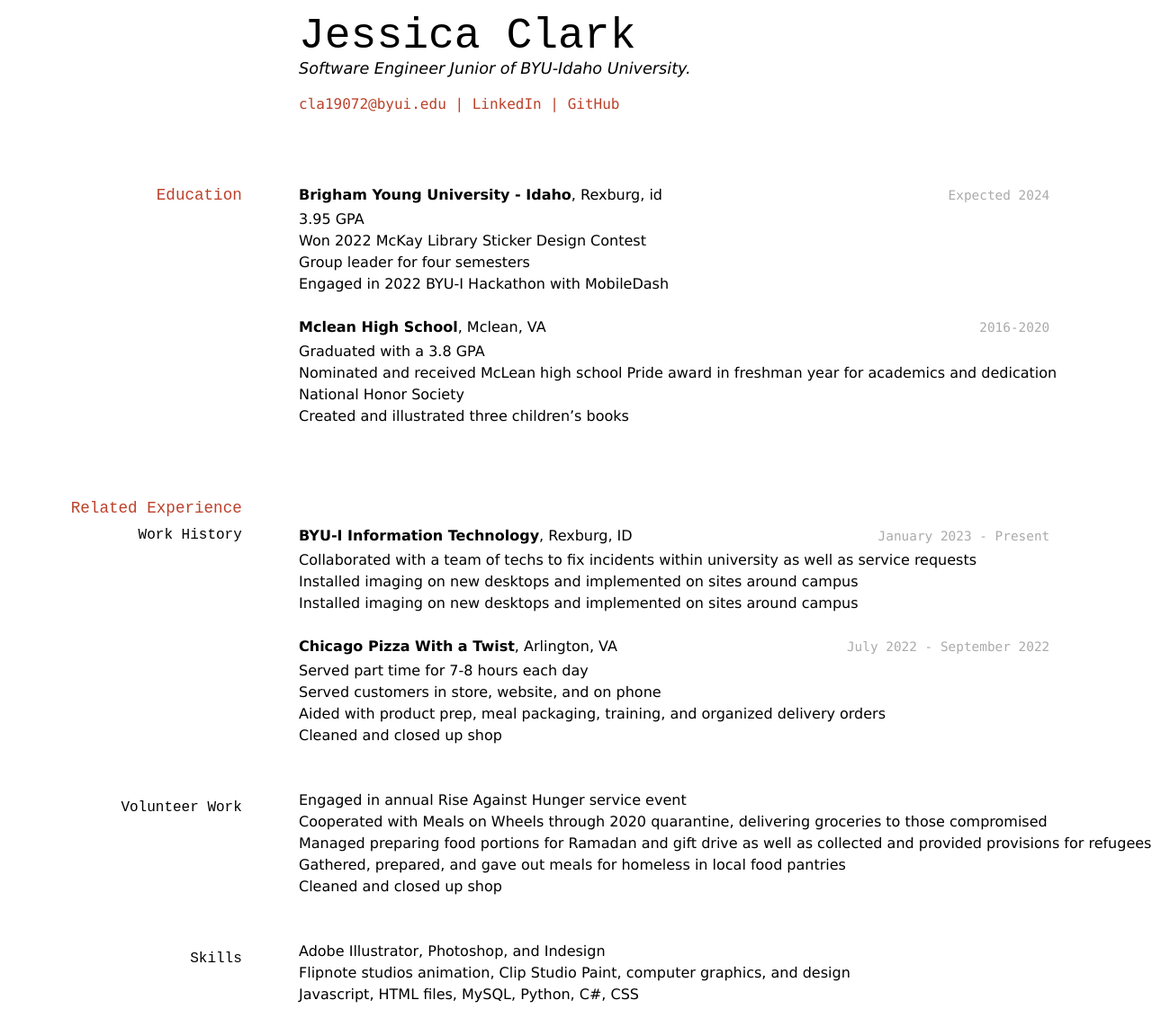
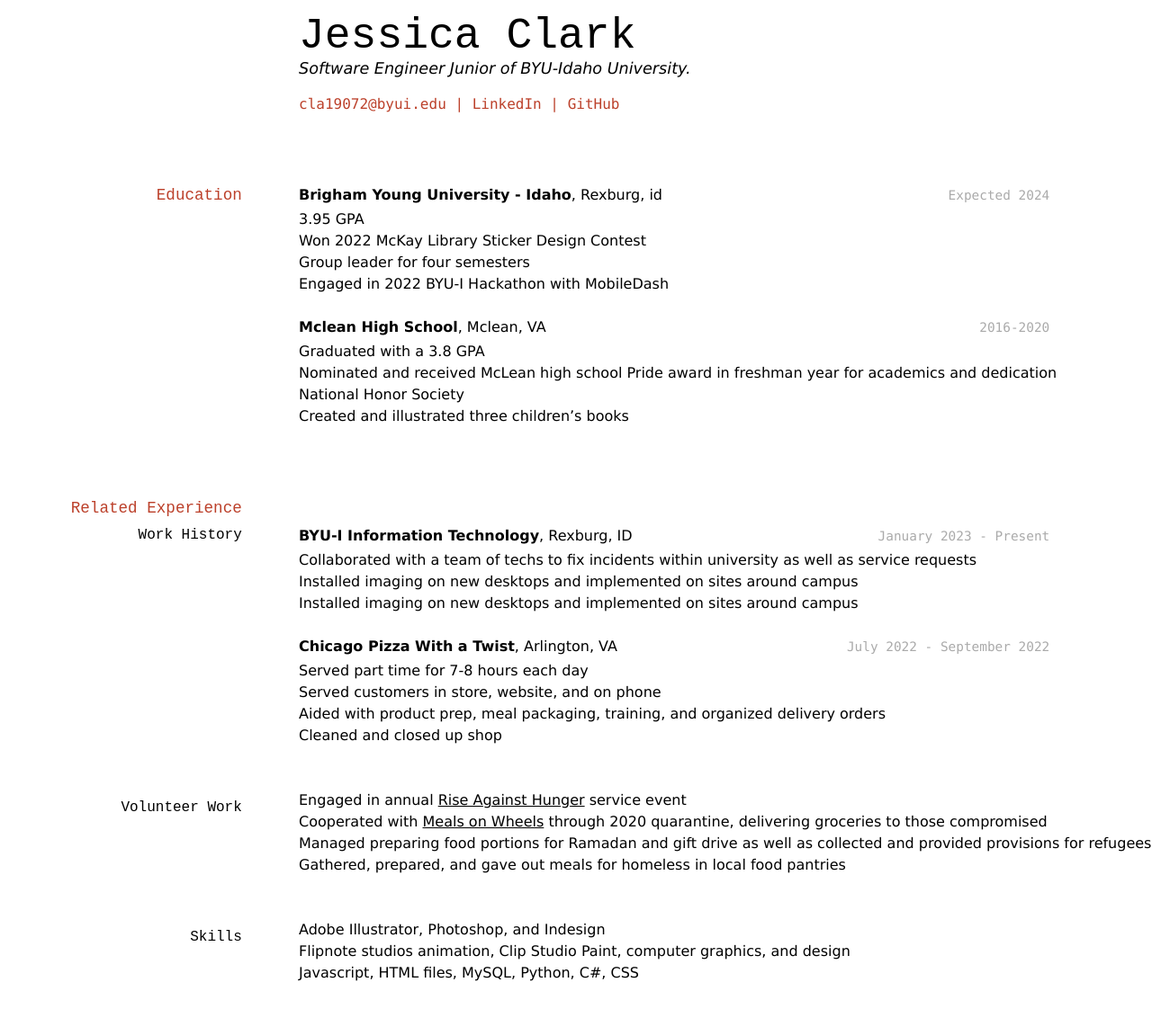
Before and after one commit to LeTrash/JClark_resume, a Jekyll site: the page built from docs/index.md, in a window 1280 px wide. Shown: the whole page at 90% size. Built offline with Jekyll 4.4.1, drawn with Linux system fonts in a browser that asks for light colours; after the commit the page ends 1118 px from its top, so only the background shows below that.

Commit message:
fun things

```diff
--- a/docs/index.html
+++ b/docs/index.html
@@ -106,11 +106,10 @@
 <section id="volunteer-work" class="level3">
 <h3 class="anchored" data-anchor-id="volunteer-work">Volunteer Work</h3>
 <ul>
-<li>Engaged in annual Rise Against Hunger service event</li>
-<li>Cooperated with Meals on Wheels through 2020 quarantine, delivering groceries to those compromised</li>
+<li>Engaged in annual <a href="https://www.riseagainsthunger.org/">Rise Against Hunger</a> service event</li>
+<li>Cooperated with <a href="https://www.mealsonwheelsamerica.org/">Meals on Wheels</a> through 2020 quarantine, delivering groceries to those compromised</li>
 <li>Managed preparing food portions for Ramadan and gift drive as well as collected and provided provisions for refugees</li>
 <li>Gathered, prepared, and gave out meals for homeless in local food pantries</li>
-<li>Cleaned and closed up shop</li>
 </ul>
 </section>
 <section id="skills" class="level3">
--- a/docs/index.md
+++ b/docs/index.md
@@ -55,11 +55,10 @@
 
 ### Volunteer Work
 
-- Engaged in annual Rise Against Hunger service event
-- Cooperated with Meals on Wheels through 2020 quarantine, delivering groceries to those compromised
+- Engaged in annual <a href="https://www.riseagainsthunger.org/">Rise Against Hunger</a> service event
+- Cooperated with <a href="https://www.mealsonwheelsamerica.org/">Meals on Wheels</a> through 2020 quarantine, delivering groceries to those compromised
 - Managed preparing food portions for Ramadan and gift drive as well as collected and provided provisions for refugees
 - Gathered, prepared, and gave out meals for homeless in local food pantries
-- Cleaned and closed up shop
 
 ### Skills
 
```
